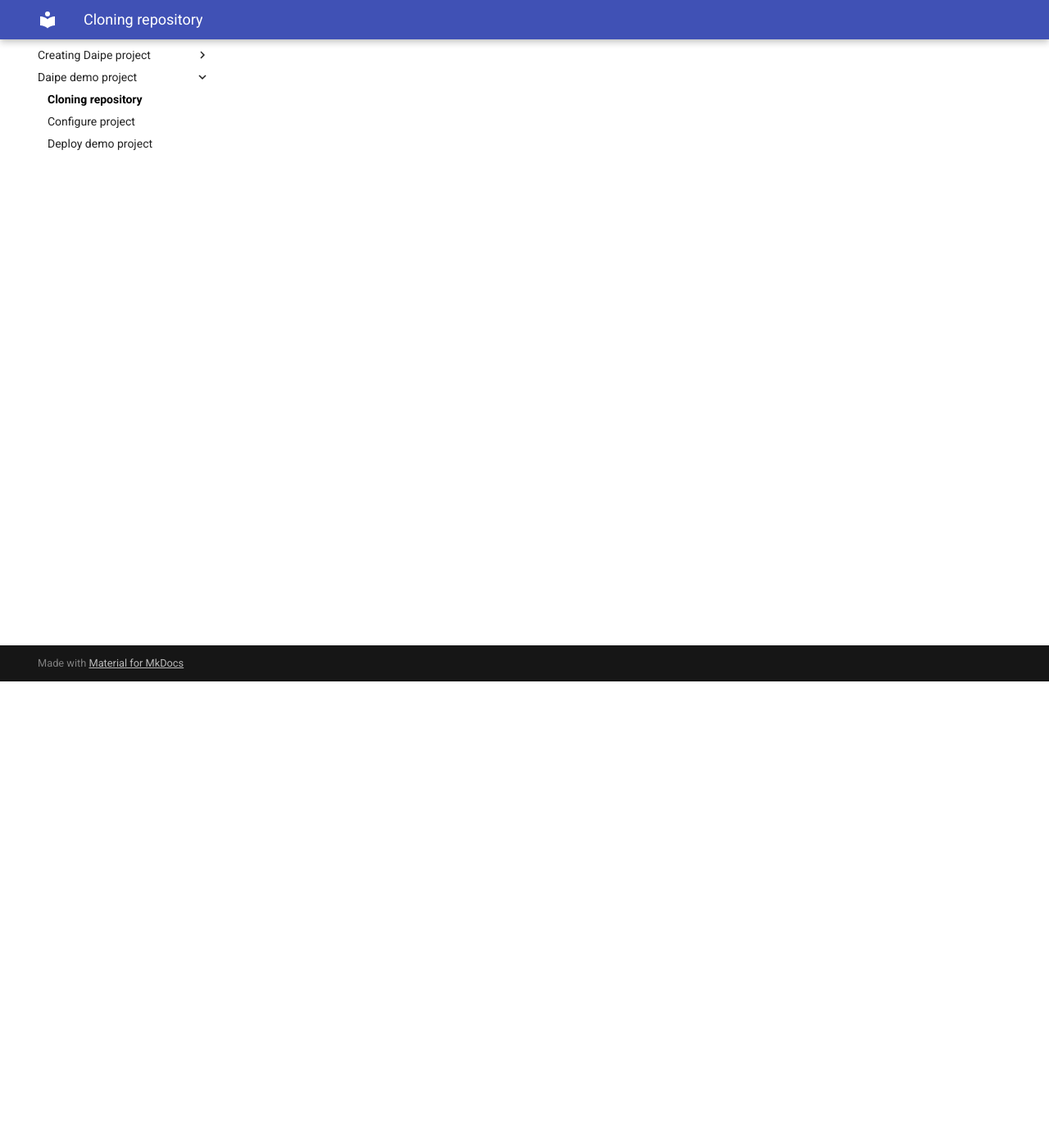
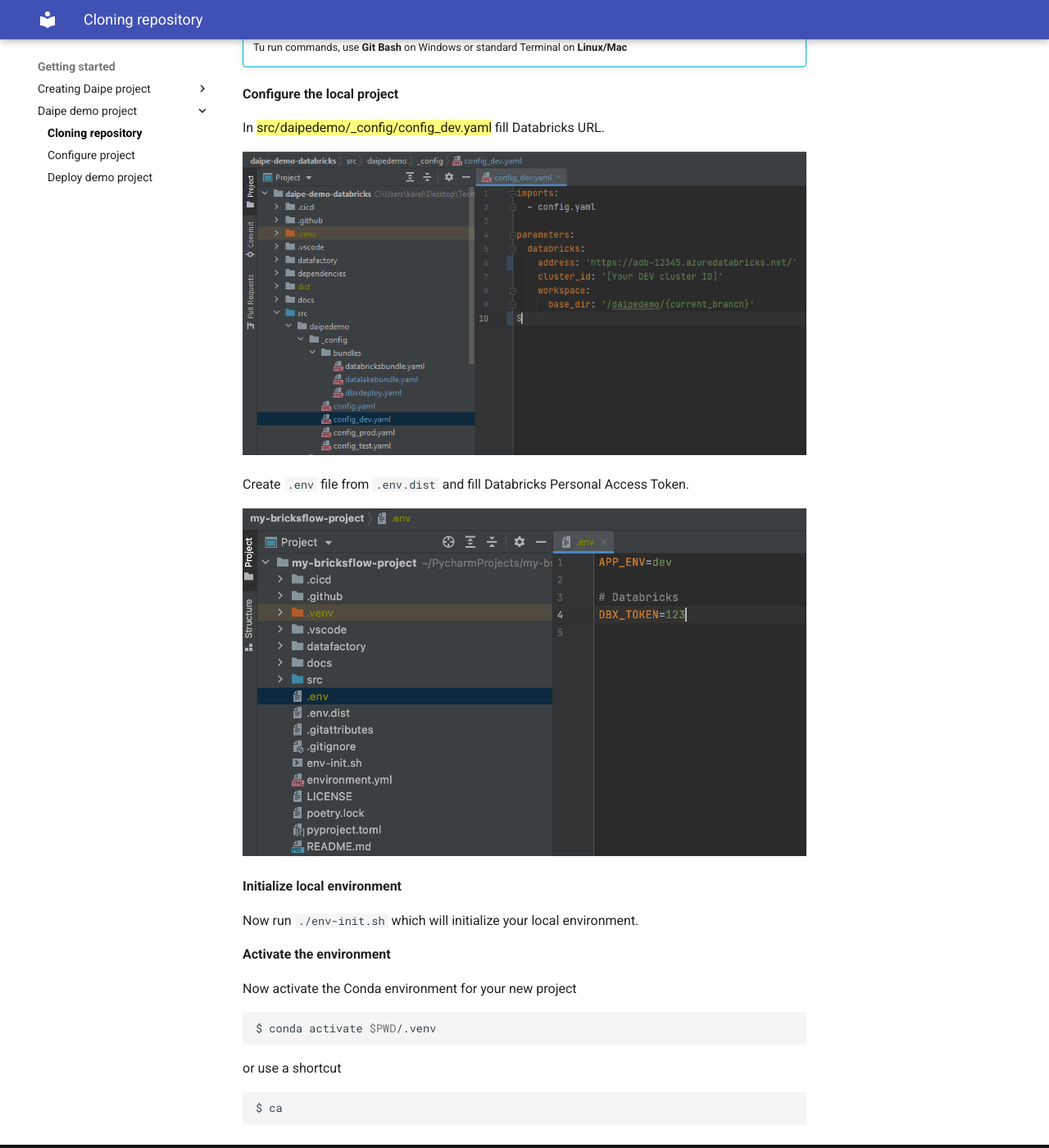
Before and after one commit to daipe-ai/platform-docs, an MkDocs documentation site: the page built from docs/clone-demo-project.md, in a window 1280 px wide and 1400 px high, scrolled down 569 px. Shown: the whole window at 82% size. Built offline with MkDocs 1.6.1 and Material for MkDocs 9.7.7, drawn with Linux system fonts in a browser that asks for light colours; some of the changed text lies outside the part shown.

Commit message:
Change demo structure

````diff
--- a/docs/clone-demo-project.md
+++ b/docs/clone-demo-project.md
@@ -1,4 +1,6 @@
-# Cloning project from repository
+# Get the Daipe demo project
+
+## Cloning project from repository
 
 Cloning a **Daipe demo project** by running the following command:
 
@@ -18,3 +20,31 @@ git clone https://github.com/daipe-ai/daipe-demo-databricks.git
       - [Visual Studio Code](https://code.visualstudio.com/download) with the [PYTHONPATH setter extension](https://marketplace.visualstudio.com/items?itemName=datasentics.pythonpath-setter) installed
 
     Tu run commands, use **Git Bash** on Windows or standard Terminal on **Linux/Mac**
+
+**Configure the local project**
+
+In ==src/daipedemo/_config/config_dev.yaml== fill Databricks URL.
+
+![](images/bricks_config.png)
+
+Create `.env` file from `.env.dist` and fill Databricks Personal Access Token.
+
+![](images/bricks_env_file.png)
+
+**Initialize local environment**
+
+Now run `./env-init.sh` which will initialize your local environment.
+
+**Activate the environment**
+
+Now activate the Conda environment for your new project
+
+```bash
+$ conda activate $PWD/.venv
+```
+
+or use a shortcut
+
+```bash
+$ ca
+```
````
Also changed, not shown: docs/chaining-notebook-functions.md (+2 -2 lines), docs/configure-demo-project.md (deleted, +0 -27 lines).
